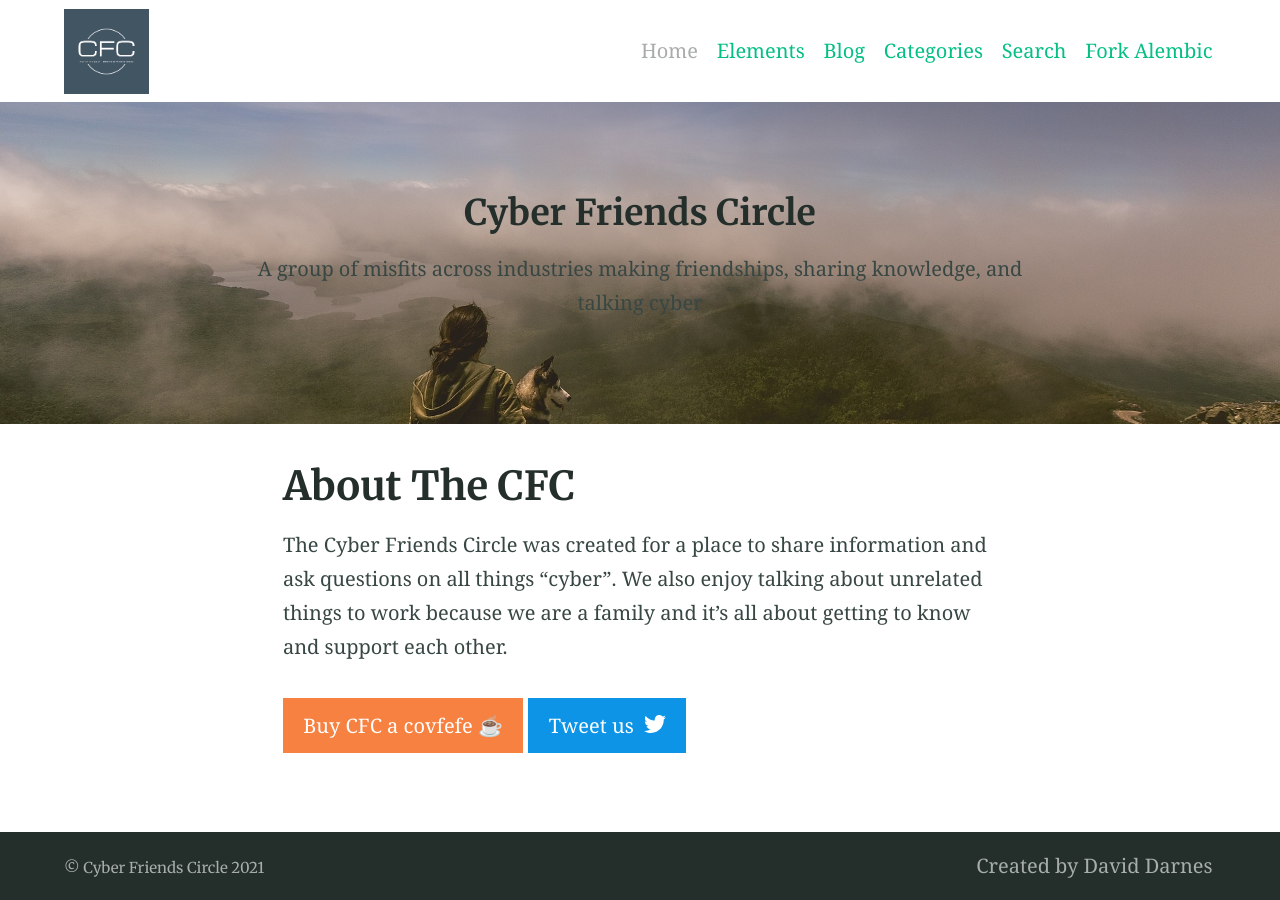
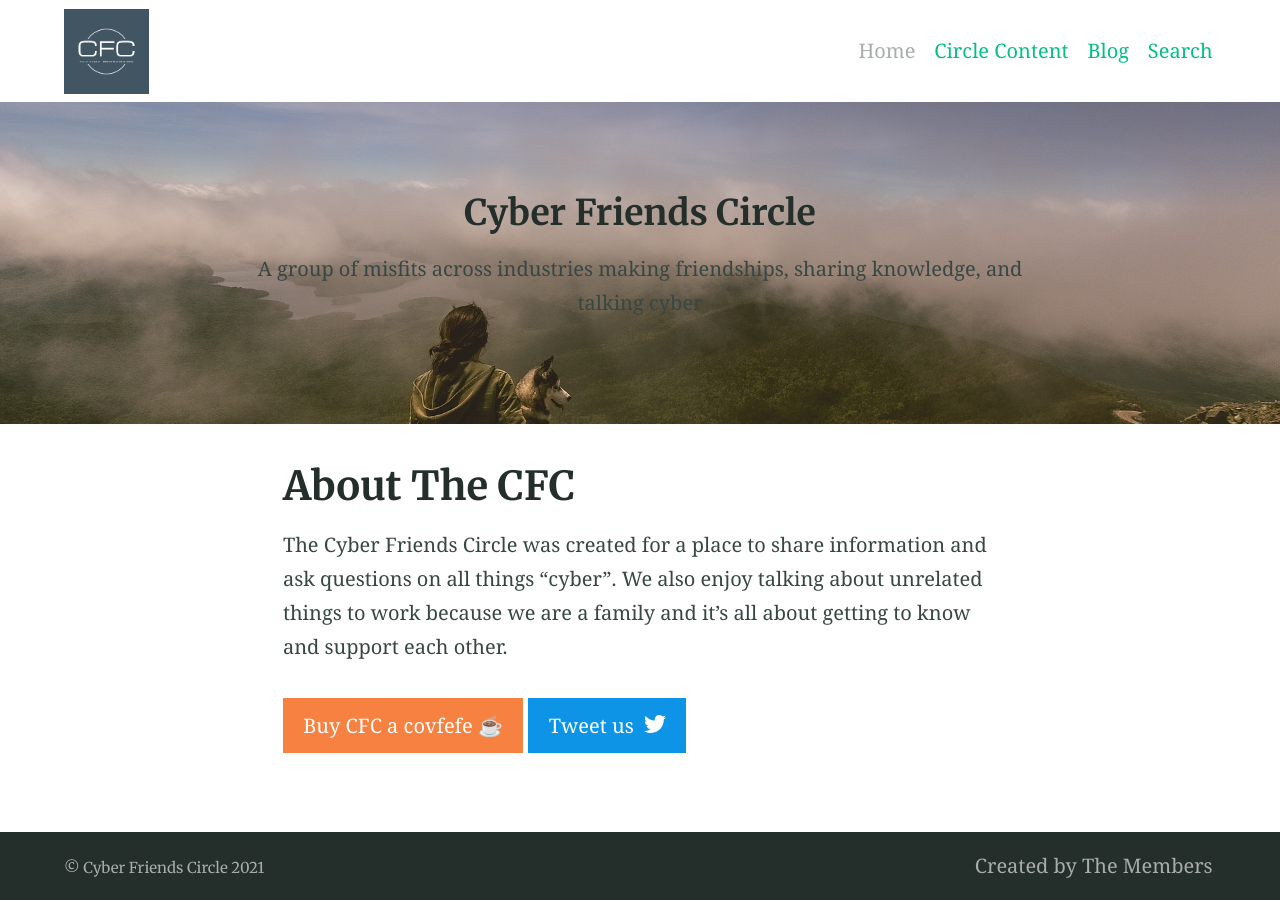
Before and after one commit to cyberfriendscircle/cyberfriendscircle.github.io, a Jekyll site: the page built from index.md, in a window 1280 px wide. Built offline with Jekyll 4.4.1, drawn with Linux system fonts in a browser that asks for light colours.

Commit message:
Update _config.yml

```diff
--- a/_config.yml
+++ b/_config.yml
@@ -63,7 +63,7 @@ collections:
   posts:
     title: Posts # Needed for Siteleaf
     output: true
-    description: "My thoughts and ideas" # The post list page content
+    description: "Circle thoughts and ideas" # The post list page content
     feature_text: |
       Welcome to the blog
     feature_image: "https://picsum.photos/2560/600?image=866"
@@ -93,11 +93,11 @@ encoding: utf-8 # Make sure the encoding is right
 lang: en-GB # Set the site language
 title: "Cyber Friends Circle" # Site name or title, also used in jekyll-seo-tag
 logo: "/assets/logos/logo.png" # Site logo, also used in jekyll-seo-tag
-description: "Alembic is a starting point for Jekyll projects. Rather than starting from scratch, this boilerplate is designed to get the ball rolling immediately" # Site description and default description, also used in jekyll-seo-tag
-url: "https://alembic.darn.es" # Site url, also used in jekyll-seo-tag
-baseurl: ""
-repo: "https://github.com/daviddarnes/alembic"
-email: "me@daviddarnes.com"
+description: "Need content here" # Site description and default description, also used in jekyll-seo-tag
+# url: "" # Site url, also used in jekyll-seo-tag
+# baseurl: ""
+# repo: "https://github.com/daviddarnes/alembic"
+# email: "me@daviddarnes.com"
 # disqus: "alembic-1" # Blog post comments, uncomment the option and set the site ID from your Disqus account
 # date_format: "%-d %B %Y" # Blog post date formatting using placeholder formatting
 # google_analytics: ""
@@ -108,40 +108,33 @@ css_inline: true # Will insert all styles into a single <style> block in the <he
 
 # 8. Site favicons & manifest icons
 favicons: # Favicons are also used in the manifest file. Syntax is 'size: path'
-  16: '/assets/logos/logo@16px.png'
-  32: '/assets/logos/logo@32px.png'
-  96: '/assets/logos/logo@96px.png'
-  120: '/assets/logos/logo@120px.png'
-  144: '/assets/logos/logo@144px.png'
-  180: '/assets/logos/logo@180px.png'
-  512: '/assets/logos/logo@512px.png'
-  1024: '/assets/logos/logo@1024px.png'
+#   16: '/assets/logos/logo@16px.png'
+#   32: '/assets/logos/logo@32px.png'
+#   96: '/assets/logos/logo@96px.png'
+#   120: '/assets/logos/logo@120px.png'
+#   144: '/assets/logos/logo@144px.png'
+#   180: '/assets/logos/logo@180px.png'
+#   512: '/assets/logos/logo@512px.png'
+#   1024: '/assets/logos/logo@1024px.png'
 
 # 9. Site navigation
 navigation_header:
 - title: Home
   url: /
-- title: Elements
-  url: /elements/
+- title: Circle Content
+  url: /members_content/
 - title: Blog
   url: /blog/
-- title: Categories
-  url: /categories/
 - title: Search
   url: /search/
-- title: Fork Alembic
-  url: https://github.com/daviddarnes/alembic
 
 navigation_footer:
-- title: Created by David Darnes
-  url: https://darn.es
+- title: Created by The Members
+# url: https://darn.es
 
 social_links: # Appears in sidebar. Set the urls then uncomment and comment out as desired
-  Twitter: https://twitter.com/DavidDarnes
-  LinkedIn: https://www.linkedin.com/in/daviddarnes
-  GitHub: https://github.com/daviddarnes
-  link: https://darn.es
-  RSS: /feed.xml
+  Twitter: https://twitter.com/
+  GitHub: https://github.com/cyberfriendscircle
 
 sharing_links: # Appear at the bottom of single blog posts, add as desired. The value can be 'true' or the desired button colour
   Twitter: "#0d94e7"
```
